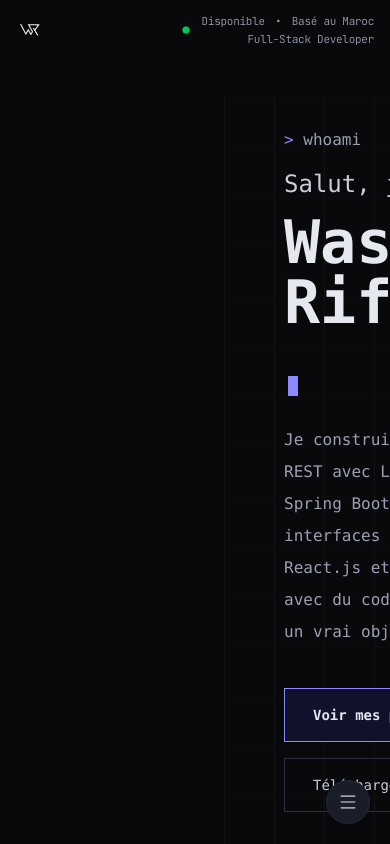
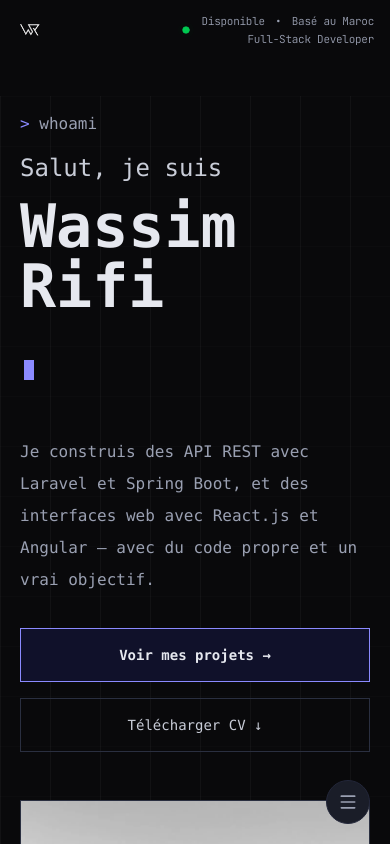
Before and after one commit to wassim-rifi-dev/portfolio, a Next.js app: page / in a window 390 px wide. Shown: the top 844 px of the page. Built offline with nearby package versions, Linux system fonts and the light colour scheme.

Commit message:
feat: improve layout and responsiveness of Hero section and related components

```diff
--- a/src/app/page.tsx
+++ b/src/app/page.tsx
@@ -10,7 +10,7 @@ export default function Home() {
       <div className="flex w-full">
         <SideBar />
 
-        <main className="flex-1 ml-56 pt-24 min-h-screen relative">
+        <main className="flex-1 lg:ml-56 pt-24 min-h-screen relative">
           <Hero />
         </main>
       </div>
--- a/src/components/sections/Hero.tsx
+++ b/src/components/sections/Hero.tsx
@@ -5,17 +5,17 @@ import Typewrite from "../ui/Typewriter";
 
 export default function Hero() {
     return (
-        <section id="home" className={`relative px-15 pt-8 pb-23 ` + jetbrainsMono.className}>
+        <section id="home" className={`relative px-5 pt-4 pb-16 sm:px-8 lg:px-10 lg:pt-8 lg:pb-23 xl:px-15 ` + jetbrainsMono.className}>
             <GridSection />
 
-            <div className="relative grid items-center gap-16 md:grid-cols-2">
+            <div className="relative grid items-center gap-12 lg:grid-cols-2 lg:gap-10 xl:gap-16">
                 <div className="flex flex-col font-mono">
                     <p className="text-[#8B8AFF]">&gt; <span className="text-[#9AA0B2]">whoami</span></p>
 
                     <p className="mt-4 text-2xl text-[#C9CDD8] md:text-3xl">Salut, je suis</p>
 
-                    <div className="relative mt-3">
-                        <h1 className="text-6xl font-bold leading-none text-[#E6E8EF] md:text-8xl">
+                    <div className="relative mt-3 w-fit xl:w-auto">
+                        <h1 className="text-6xl font-bold leading-none text-[#E6E8EF] md:text-8xl lg:text-7xl xl:text-8xl">
                             Wassim
                             <br />
                             Rifi
@@ -34,10 +34,10 @@ export default function Hero() {
                         web avec React.js et Angular — avec du code propre et un vrai objectif.
                     </p>
 
-                    <div className="mt-10 flex flex-wrap gap-4">
+                    <div className="mt-8 flex flex-col gap-4 sm:mt-10 sm:flex-row sm:flex-wrap">
                         <a
                             href="#projects"
-                            className="border border-[#8B8AFF] bg-[#10112A] px-7 py-4 text-sm font-semibold text-[#E6E8EF] cursor-pointer"
+                            className="border border-[#8B8AFF] bg-[#10112A] px-7 py-4 text-center text-sm font-semibold text-[#E6E8EF] cursor-pointer"
                         >
                             Voir mes projets →
                         </a>
@@ -45,7 +45,7 @@ export default function Hero() {
                         <a
                             href="/cv/CV - Wassim Rifi.pdf"
                             download
-                            className="border border-[#2A2F40] px-7 py-4 text-sm text-[#C9CDD8] cursor-pointer"
+                            className="border border-[#2A2F40] px-7 py-4 text-center text-sm text-[#C9CDD8] cursor-pointer"
                         >
                             Télécharger CV ↓
                         </a>
--- a/src/components/ui/HeroPortrait.tsx
+++ b/src/components/ui/HeroPortrait.tsx
@@ -27,7 +27,7 @@ export default function HeroPortrait({ children }: { children?: ReactNode }) {
         <div
             onPointerMove={handleMove}
             onPointerLeave={handleLeave}
-            className="relative aspect-3/4 w-full max-w-md justify-self-end overflow-hidden border border-[#2A2F40] bg-[#0A0A10]"
+            className="relative aspect-3/4 w-full max-w-md justify-self-center overflow-hidden lg:justify-self-end border border-[#2A2F40] bg-[#0A0A10]"
         >
             <Image
                 src="/images/me_white_black.webp"
--- a/src/components/ui/Typewriter.tsx
+++ b/src/components/ui/Typewriter.tsx
@@ -46,7 +46,7 @@ export default function Typewrite() {
 
 
     return (
-        <h3 className="mt-10 text-xl text-[#8B8AFF] md:text-2xl">
+        <h3 className="mt-10 min-h-[2lh] text-xl text-[#8B8AFF] md:text-2xl 2xl:min-h-0">
             {text}
             <span
                 aria-hidden="true"
```
